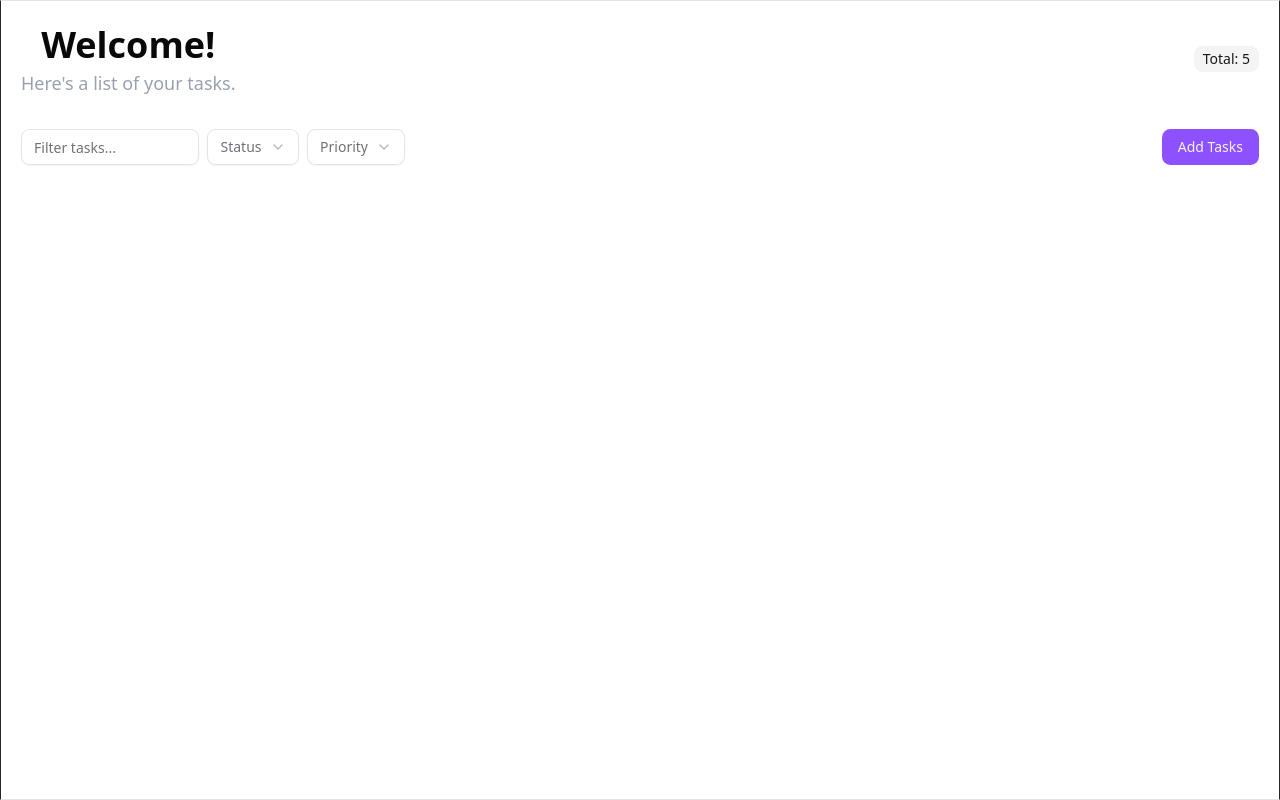
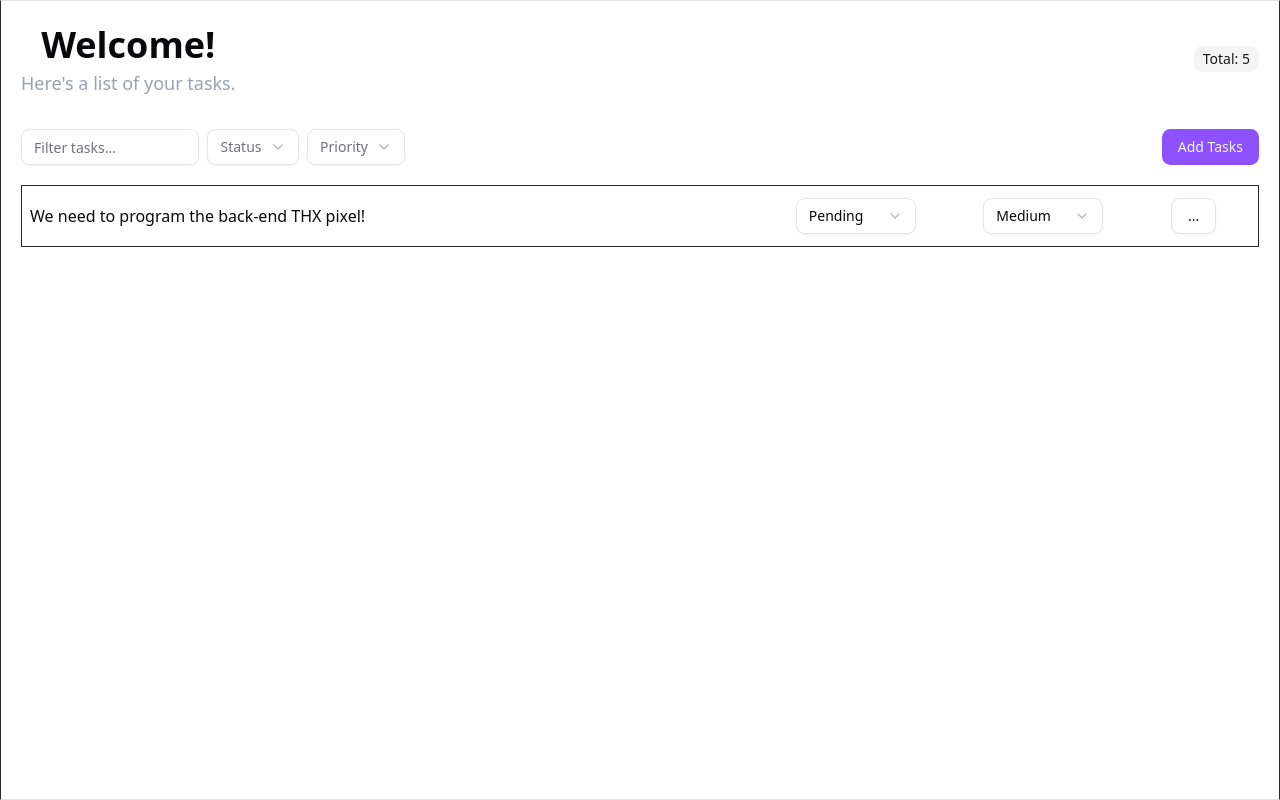
Before and after one commit to jonni595/todo-list, a React (Vite) app: page / in a window 1280 px wide. Built offline with nearby package versions, Linux system fonts and the light colour scheme.

Commit message:
Implement handler management

```diff
--- a/src/App.tsx
+++ b/src/App.tsx
@@ -1,11 +1,52 @@
+import { useState } from "react";
 import FilterTasks from "./components/filter-tasks";
+import TasksList from "./components/TasksList";
 import TitleTasks from "./components/title-tasks";
+import type { TasksProps, Status } from "./lib/definitions";
+
+const initialTasks: TasksProps[] = [
+  {
+    id: crypto.randomUUID(),
+    text: "We need to program the back-end THX pixel!",
+    priority: "Medium",
+    status: "pending",
+  },
+];
 
 export default function App() {
+  const [tasks, setTasks] = useState<TasksProps[]>(initialTasks);
+
+  const handleAddTask = (task: TasksProps) => {
+    const newTask = {
+      id: crypto.randomUUID(),
+      text: task.text,
+      priority: task.priority,
+      status: "pending" as Status,
+    };
+    setTasks([...tasks, newTask]);
+  };
+
+  const handleChangeTask = (task: TasksProps) => {
+    const updatedTask = tasks.map((t) => {
+      if (t.id === task.id) {
+        return task;
+      } else {
+        return t;
+      }
+    });
+
+    setTasks(updatedTask);
+  };
+
   return (
     <div className="max-w-7xl min-h-screen m-auto p-5 border border-l-zinc-800 border-r-zinc-800">
       <TitleTasks count={5} />
-      <FilterTasks />
+      <FilterTasks onAddTask={handleAddTask} />
+      <TasksList
+        tasks={tasks}
+        onChangeTasks={handleChangeTask}
+        onDeleteTask={() => {}}
+      />
     </div>
   );
 }
--- a/src/components/AddTask.tsx
+++ b/src/components/AddTask.tsx
@@ -10,21 +10,22 @@ import {
   SelectTrigger,
   SelectValue,
 } from "./ui/select";
+import type { TasksProps } from "@/lib/definitions";
 
 type Priority = "Low" | "Medium" | "High";
-
-interface Props {
-  text: string;
-  priority: Priority;
-}
 
 export default function AddTask({
   onAddTask,
 }: {
-  onAddTask: (task: Props) => void;
+  onAddTask: (task: TasksProps) => void;
 }) {
   const [isActive, setIsActive] = useState(false);
-  const [task, setTask] = useState<Props>({ text: "", priority: "Low" });
+  const [task, setTask] = useState<TasksProps>({
+    id: crypto.randomUUID(),
+    text: "",
+    priority: "Low",
+    status: "pending",
+  });
 
   const { text, priority } = task;
 
@@ -58,15 +59,22 @@ export default function AddTask({
           <Button
             onClick={() => {
               setIsActive(false);
-              onAddTask({ text, priority });
-              setTask({ text: "", priority: "Low" });
+              onAddTask({ ...task, id: crypto.randomUUID() });
+              setTask({
+                id: crypto.randomUUID(),
+                text: "",
+                priority: "Low",
+                status: "pending",
+              });
             }}
           >
             Save Task
           </Button>
         </>
       ) : (
-        <Button onClick={() => setIsActive(true)}>Add Tasks</Button>
+        <>
+          <Button onClick={() => setIsActive(true)}>Add Tasks</Button>
+        </>
       )}
     </div>
   );
--- a/src/components/Task.tsx
+++ b/src/components/Task.tsx
@@ -44,7 +44,7 @@ export default function Task({ task, onChangeTask, onDeleteTask }: TaskProps) {
   }
 
   return (
-    <div className="w-full flex justify-between items-center p-2">
+    <div className="w-full flex justify-between items-center px-2 py-3">
       <div className="flex w-3/5">{content}</div>
       <div className="flex justify-around items-center w-2/5">
         <Select
--- a/src/components/TasksList.tsx
+++ b/src/components/TasksList.tsx
@@ -10,7 +10,7 @@ export default function TasksList({
     <div className="w-full flex">
       <ul className="w-full">
         {tasks.map((task) => (
-          <li key={task.id}>
+          <li key={task.id} className="border border-zinc-800">
             <Task
               task={task}
               onChangeTask={onChangeTasks}
--- a/src/components/filter-tasks.tsx
+++ b/src/components/filter-tasks.tsx
@@ -1,10 +1,11 @@
 import { Input } from "@/components/ui/input";
 import SelectStatus from "./select-status";
 import AddTask from "./AddTask";
+import type { FilterTaskProps } from "@/lib/definitions";
 
-export default function FilterTasks() {
+export default function FilterTasks({ onAddTask }: FilterTaskProps) {
   return (
-    <div className="flex justify-between">
+    <div className="flex justify-between mb-5">
       <div className="flex space-x-2 w-96">
         <Input placeholder="Filter tasks..." />
         <SelectStatus
@@ -18,7 +19,7 @@ export default function FilterTasks() {
           items={["low", "medium", "high"]}
         />
       </div>
-      <AddTask onAddTask={() => {}} />
+      <AddTask onAddTask={onAddTask} />
     </div>
   );
 }
--- /dev/null
+++ b/src/lib/definitions.ts
@@ -0,0 +1,25 @@
+export type Priority = "Low" | "Medium" | "High";
+export type Status = "in progress" | "pending" | "done";
+
+export interface TasksProps {
+  id: `${string}-${string}-${string}-${string}-${string}`;
+  text: string;
+  priority: Priority;
+  status: Status;
+}
+
+export interface TaskProps {
+  task: TasksProps;
+  onChangeTask: (task: TasksProps) => void;
+  onDeleteTask: (id: string) => void;
+}
+
+export interface TaskListProps {
+  tasks: TasksProps[];
+  onChangeTasks: (task: TasksProps) => void;
+  onDeleteTask: (id: string) => void;
+}
+
+export interface FilterTaskProps {
+  onAddTask: (task: TasksProps) => void;
+}
```
